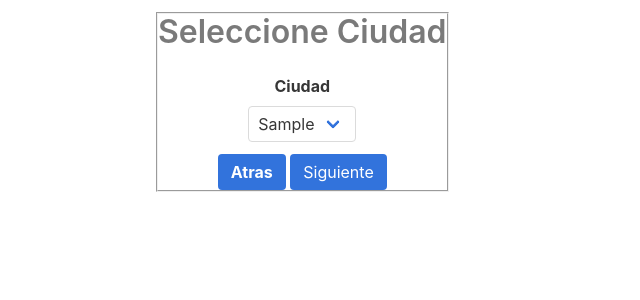
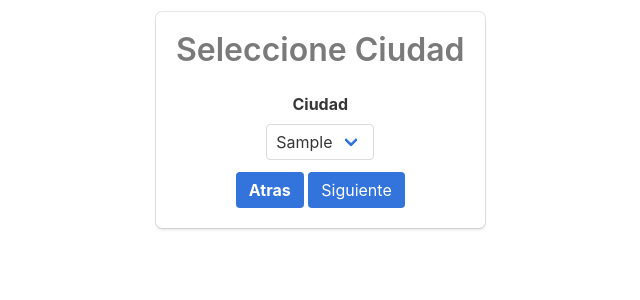
Before and after one commit to KROSF/encuesta, a PHP site: page /encuestas/encuestas.php in a window 1280 px wide. Shown: the top 300 px of the page, without its empty margins (304-944 px from the left). Run offline with PHP 8.4, Linux system fonts and the light colour scheme; tables that the repository leaves empty or names only in its code hold one stand-in row (values such as "Sample post"); a stand-in replaces the project's code that opens the database connection.

Commit message:
Loquesea

```diff
--- a/encuestas/encuestas.php
+++ b/encuestas/encuestas.php
@@ -41,7 +41,7 @@ try {
                 <div class="column is-4 is-offset-4">
                     <?php if (isset($_SESSION['tipoencuesta'])) { ?>
                     <form action="#" method="post">
-                        <fieldset>
+                        <div class="box">
                             <h3 class="title has-text-centered has-text-grey">Seleccione Encuesta</h3>
                                 <div class="field">
                                     <label class="label">Profesor</label>
@@ -64,7 +64,7 @@ try {
                                     <input type="submit" value="Atras" class="button is-link" name="atras" />
                                     <input type="submit" value="Empezar" class="button is-link" name="empezar" />
                                 </div>
-                        </fieldset>
+                        </div>
                     </form>
 
                     <?php if (isset($_GET['error'])): ?>
@@ -76,7 +76,7 @@ try {
                     <?php endif; ?>
                     <?php } else { ?>
                     <form action="#" method="post">
-                        <fieldset>
+                        <div class="box">
                             <h3 class="title has-text-centered has-text-grey">Seleccione Ciudad</h3>
                                 <div class="field">
                                     <label class="label">Ciudad</label>
@@ -90,7 +90,7 @@ try {
                                 </div>
                                 <a class="button is-link" href="../index.php"><b>Atras</b></a>
                                 <input type="submit" value="Siguiente" class="button is-link" name="encuesta"/>
-                        </fieldset>
+                        </div>
                     </form>
                         <?php if (isset($_GET['error'])): ?>
                         <div class="card warning">
```
